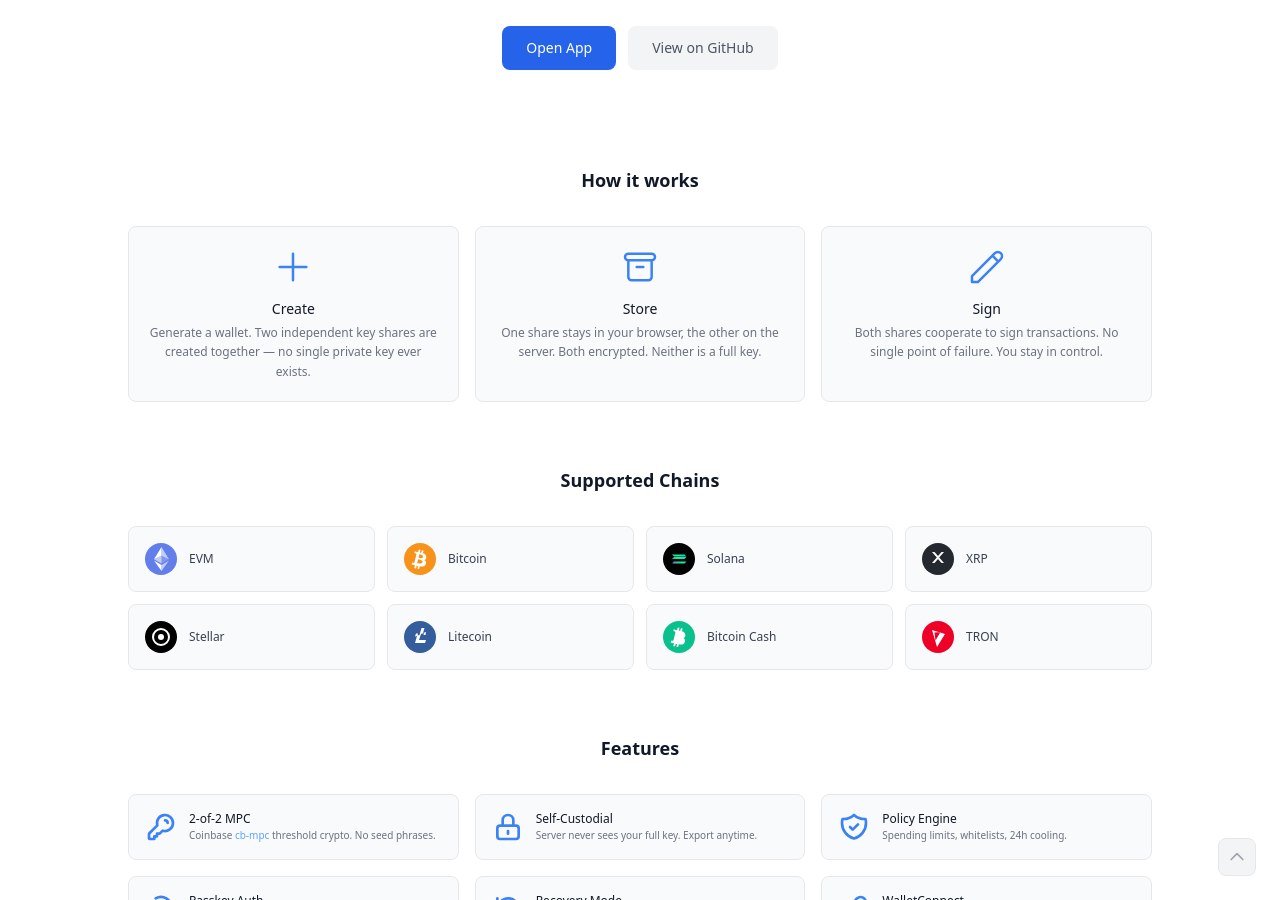
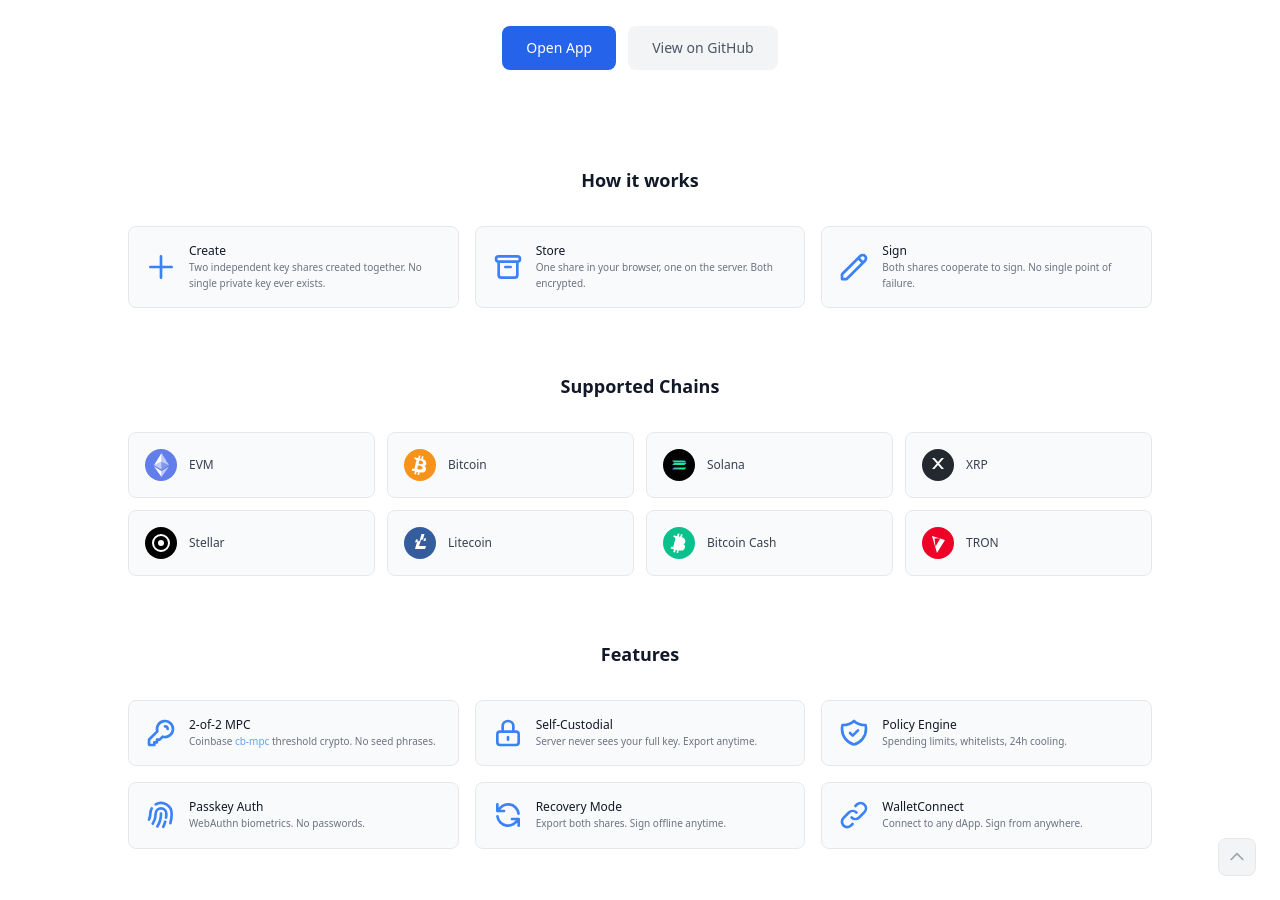
Before and after one commit to nguyenkha/kexify-home, a Jekyll site: the page built from index.html, in a window 1280 px wide and 900 px high, scrolled down 356 px. Built offline with Jekyll 4.4.1, drawn with Linux system fonts in a browser that asks for light colours; nearby versions of some CDN libraries.

Commit message:
fix: compact how-it-works cards with horizontal layout

```diff
--- a/index.html
+++ b/index.html
@@ -35,20 +35,26 @@
   <div class="max-w-5xl mx-auto fade-in fade-in-delay-1">
     <h2 class="text-lg font-semibold dark:text-white text-gray-900 text-center mb-8">How it works</h2>
     <div class="grid grid-cols-1 md:grid-cols-3 gap-4">
-      <div class="bg-surface-secondary border border-border-primary rounded-lg p-5 text-center">
-        <svg class="w-10 h-10 text-blue-500 mx-auto mb-3" fill="none" stroke="currentColor" viewBox="0 0 24 24"><path stroke-linecap="round" stroke-linejoin="round" stroke-width="1.5" d="M12 4v16m8-8H4"/></svg>
-        <h3 class="text-sm font-medium dark:text-white text-gray-900 mb-1">Create</h3>
-        <p class="text-xs dark:text-gray-400 text-gray-500 leading-relaxed">Generate a wallet. Two independent key shares are created together — no single private key ever exists.</p>
+      <div class="bg-surface-secondary border border-border-primary rounded-lg p-4 flex items-center gap-3">
+        <svg class="w-8 h-8 flex-shrink-0 text-blue-500" fill="none" stroke="currentColor" viewBox="0 0 24 24"><path stroke-linecap="round" stroke-linejoin="round" stroke-width="2" d="M12 4v16m8-8H4"/></svg>
+        <div>
+          <h3 class="text-xs font-medium dark:text-white text-gray-900">Create</h3>
+          <p class="text-[10px] dark:text-gray-400 text-gray-500 leading-relaxed">Two independent key shares created together. No single private key ever exists.</p>
+        </div>
       </div>
-      <div class="bg-surface-secondary border border-border-primary rounded-lg p-5 text-center">
-        <svg class="w-10 h-10 text-blue-500 mx-auto mb-3" fill="none" stroke="currentColor" viewBox="0 0 24 24"><path stroke-linecap="round" stroke-linejoin="round" stroke-width="1.5" d="M5 8h14M5 8a2 2 0 110-4h14a2 2 0 110 4M5 8v10a2 2 0 002 2h10a2 2 0 002-2V8m-9 4h4"/></svg>
-        <h3 class="text-sm font-medium dark:text-white text-gray-900 mb-1">Store</h3>
-        <p class="text-xs dark:text-gray-400 text-gray-500 leading-relaxed">One share stays in your browser, the other on the server. Both encrypted. Neither is a full key.</p>
+      <div class="bg-surface-secondary border border-border-primary rounded-lg p-4 flex items-center gap-3">
+        <svg class="w-8 h-8 flex-shrink-0 text-blue-500" fill="none" stroke="currentColor" viewBox="0 0 24 24"><path stroke-linecap="round" stroke-linejoin="round" stroke-width="2" d="M5 8h14M5 8a2 2 0 110-4h14a2 2 0 110 4M5 8v10a2 2 0 002 2h10a2 2 0 002-2V8m-9 4h4"/></svg>
+        <div>
+          <h3 class="text-xs font-medium dark:text-white text-gray-900">Store</h3>
+          <p class="text-[10px] dark:text-gray-400 text-gray-500 leading-relaxed">One share in your browser, one on the server. Both encrypted.</p>
+        </div>
       </div>
-      <div class="bg-surface-secondary border border-border-primary rounded-lg p-5 text-center">
-        <svg class="w-10 h-10 text-blue-500 mx-auto mb-3" fill="none" stroke="currentColor" viewBox="0 0 24 24"><path stroke-linecap="round" stroke-linejoin="round" stroke-width="1.5" d="M15.232 5.232l3.536 3.536m-2.036-5.036a2.5 2.5 0 113.536 3.536L6.5 21.036H3v-3.572L16.732 3.732z"/></svg>
-        <h3 class="text-sm font-medium dark:text-white text-gray-900 mb-1">Sign</h3>
-        <p class="text-xs dark:text-gray-400 text-gray-500 leading-relaxed">Both shares cooperate to sign transactions. No single point of failure. You stay in control.</p>
+      <div class="bg-surface-secondary border border-border-primary rounded-lg p-4 flex items-center gap-3">
+        <svg class="w-8 h-8 flex-shrink-0 text-blue-500" fill="none" stroke="currentColor" viewBox="0 0 24 24"><path stroke-linecap="round" stroke-linejoin="round" stroke-width="2" d="M15.232 5.232l3.536 3.536m-2.036-5.036a2.5 2.5 0 113.536 3.536L6.5 21.036H3v-3.572L16.732 3.732z"/></svg>
+        <div>
+          <h3 class="text-xs font-medium dark:text-white text-gray-900">Sign</h3>
+          <p class="text-[10px] dark:text-gray-400 text-gray-500 leading-relaxed">Both shares cooperate to sign. No single point of failure.</p>
+        </div>
       </div>
     </div>
   </div>
```
Also changed, not shown: vi/index.html (+18 -12 lines).
